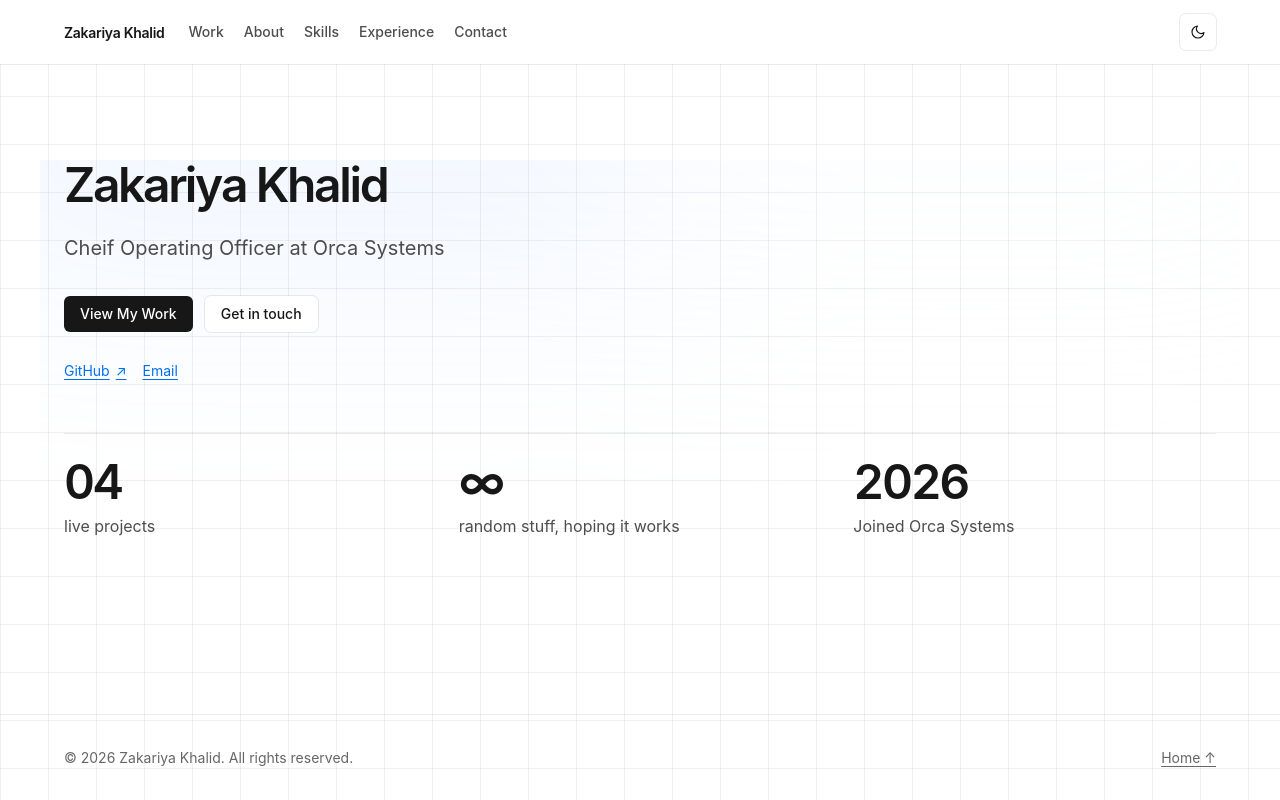
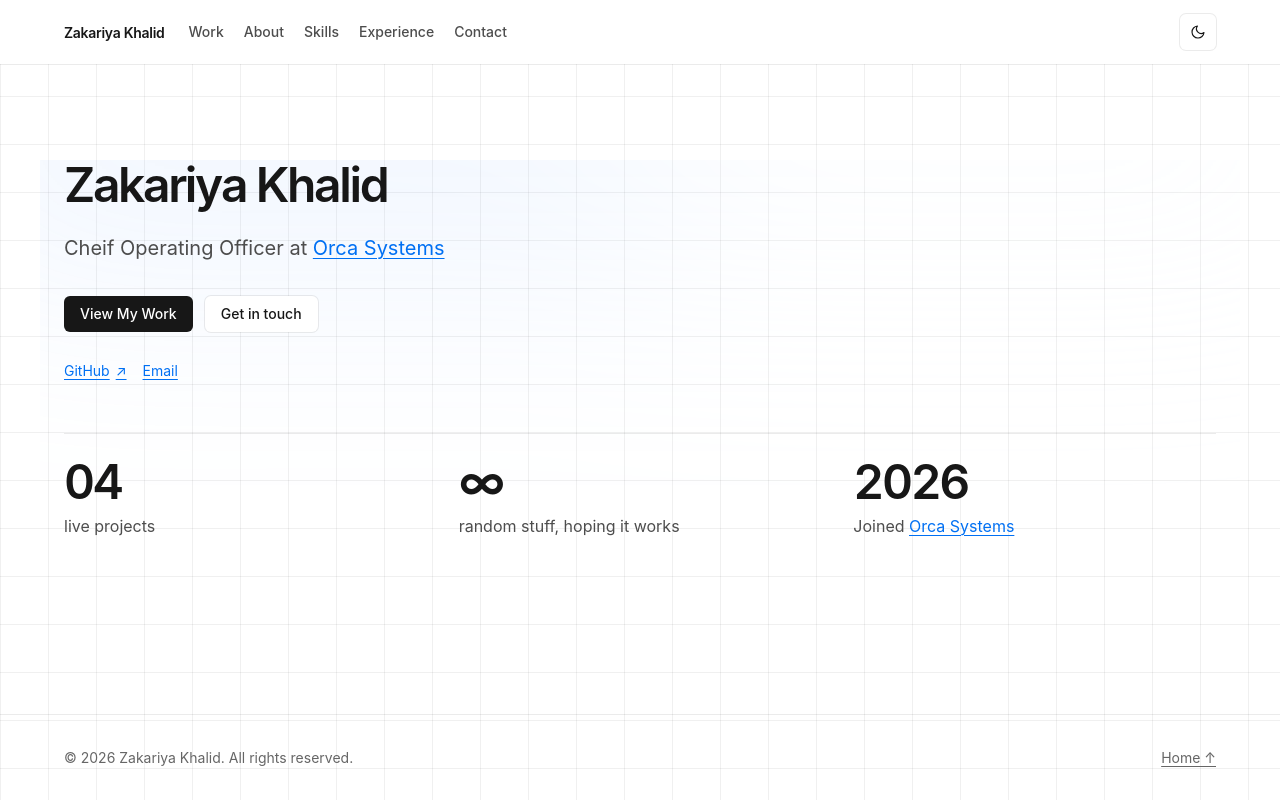
Before and after one commit to zakagain/portfolio, a React (Vite) app: page / in a window 1280 px wide. Built offline with nearby package versions, Linux system fonts and the light colour scheme.

Commit message:
Link Orca Systems mentions

```diff
--- a/index.html
+++ b/index.html
@@ -18,6 +18,11 @@
         "name": "Zakariya Khalid",
         "url": "https://zakariyakhalid.com/",
         "jobTitle": "Cheif Operating Officer, Orca Systems",
+        "worksFor": {
+          "@type": "Organization",
+          "name": "Orca Systems",
+          "url": "https://orcaservers.com/"
+        },
         "description": "Portfolio of Zakariya Khalid, a software engineer building things for the web.",
         "email": "mailto:hello@zakariyakhalid.com",
         "sameAs": ["https://github.com/zakagain"]
--- a/src/components/Hero.tsx
+++ b/src/components/Hero.tsx
@@ -1,7 +1,30 @@
 import { Link } from 'react-router-dom'
+import type { ReactNode } from 'react'
 import { metrics, profile, socials } from '../data/portfolio'
 import { usePageMeta } from '../hooks/usePageMeta'
 import { NameLetters } from './NameLetters'
+
+const ORCA_SYSTEMS = 'Orca Systems'
+const ORCA_SYSTEMS_URL = 'https://orcaservers.com/'
+
+/** Turns visible mentions of Orca Systems into external links. */
+function linkOrcaSystems(text: string): ReactNode {
+  const index = text.indexOf(ORCA_SYSTEMS)
+
+  if (index === -1) {
+    return text
+  }
+
+  return (
+    <>
+      {text.slice(0, index)}
+      <a href={ORCA_SYSTEMS_URL} target="_blank" rel="noreferrer">
+        {ORCA_SYSTEMS}
+      </a>
+      {text.slice(index + ORCA_SYSTEMS.length)}
+    </>
+  )
+}
 
 export function Hero() {
   usePageMeta(undefined, 'Portfolio of Zakariya Khalid, a software engineer building things for the web.')
@@ -12,7 +35,7 @@ export function Hero() {
       <div className="hero__name" aria-hidden="true">
         <NameLetters name={profile.name} />
       </div>
-      <p className="hero__role">{profile.role}</p>
+      <p className="hero__role">{linkOrcaSystems(profile.role)}</p>
 
 
       <div className="hero__actions">
@@ -40,7 +63,7 @@ export function Hero() {
         {metrics.map((metric) => (
           <div key={metric.label} className="metric">
             <dt className="metric__value">{metric.value}</dt>
-            <dd className="metric__label">{metric.label}</dd>
+            <dd className="metric__label">{linkOrcaSystems(metric.label)}</dd>
           </div>
         ))}
       </dl>
```
